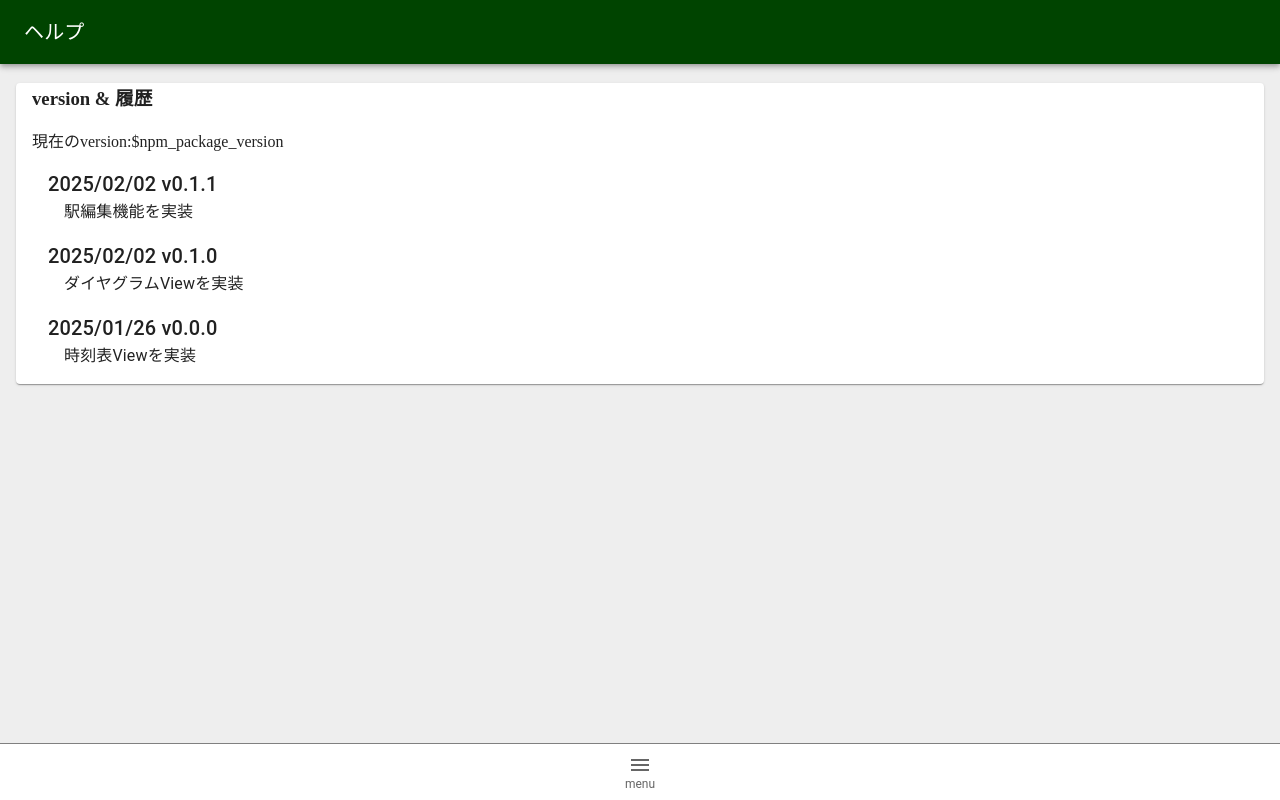
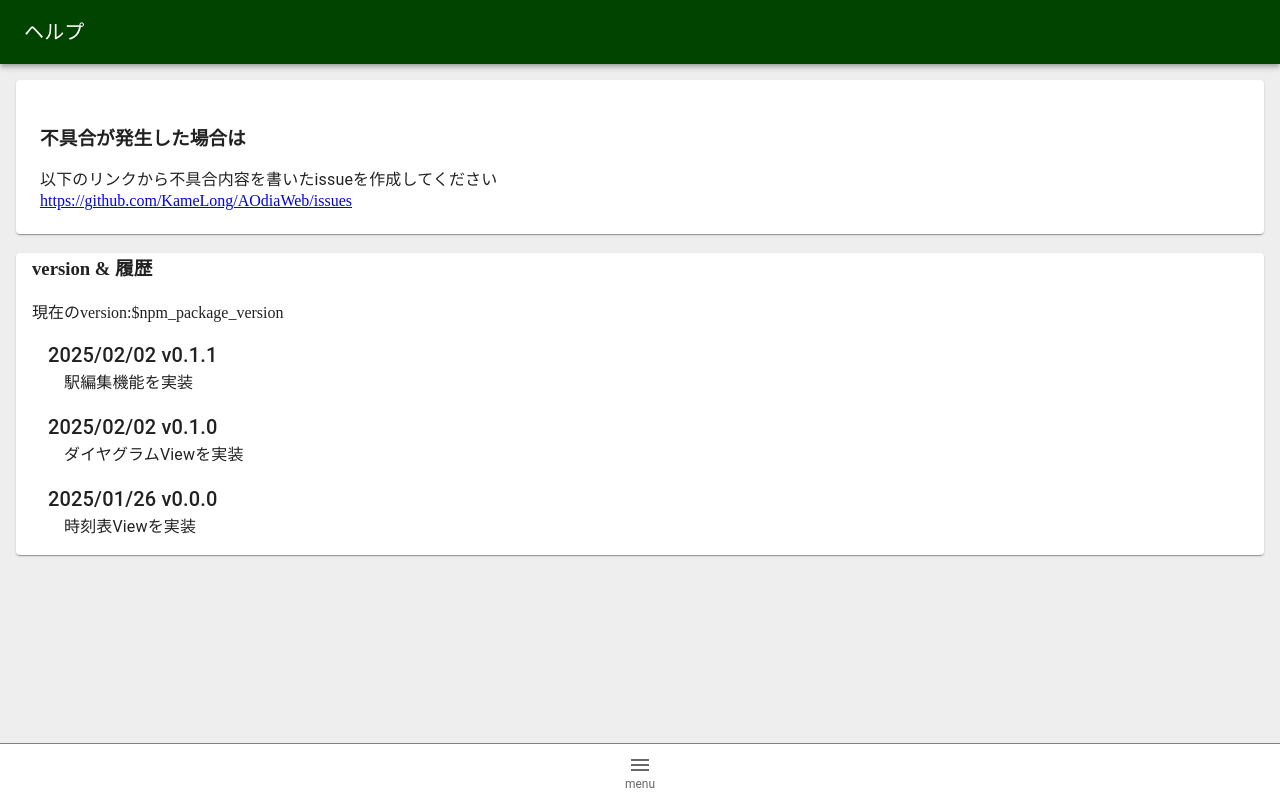
Before and after one commit to KameLong/AOdiaWeb, a React (Vite) app: page /Help in a window 1280 px wide. Built offline with nearby package versions, Linux system fonts and the light colour scheme; a web font is replaced by a local one.

Commit message:
Helpにissueの記載を追加

```diff
--- a/src/Heip/HelpPage.tsx
+++ b/src/Heip/HelpPage.tsx
@@ -10,6 +10,16 @@ export function HelpPage({webOuDia}:{webOuDia:WebOuDia}){
     const version=import.meta.env.VITE_APP_VERSION;
     return (
         <>
+            <Paper sx={{mx: 2,mt:2, p:3 }}>
+                <h3>不具合が発生した場合は</h3>
+                <Typography>
+                    以下のリンクから不具合内容を書いたissueを作成してください
+                </Typography>
+                <a href="https://github.com/KameLong/AOdiaWeb/issues">https://github.com/KameLong/AOdiaWeb/issues</a>
+
+
+            </Paper>
+
             <Paper sx={{mx: 2, px: 2}}>
                 <h3>version & 履歴</h3>
                 現在のversion:{version}
```
